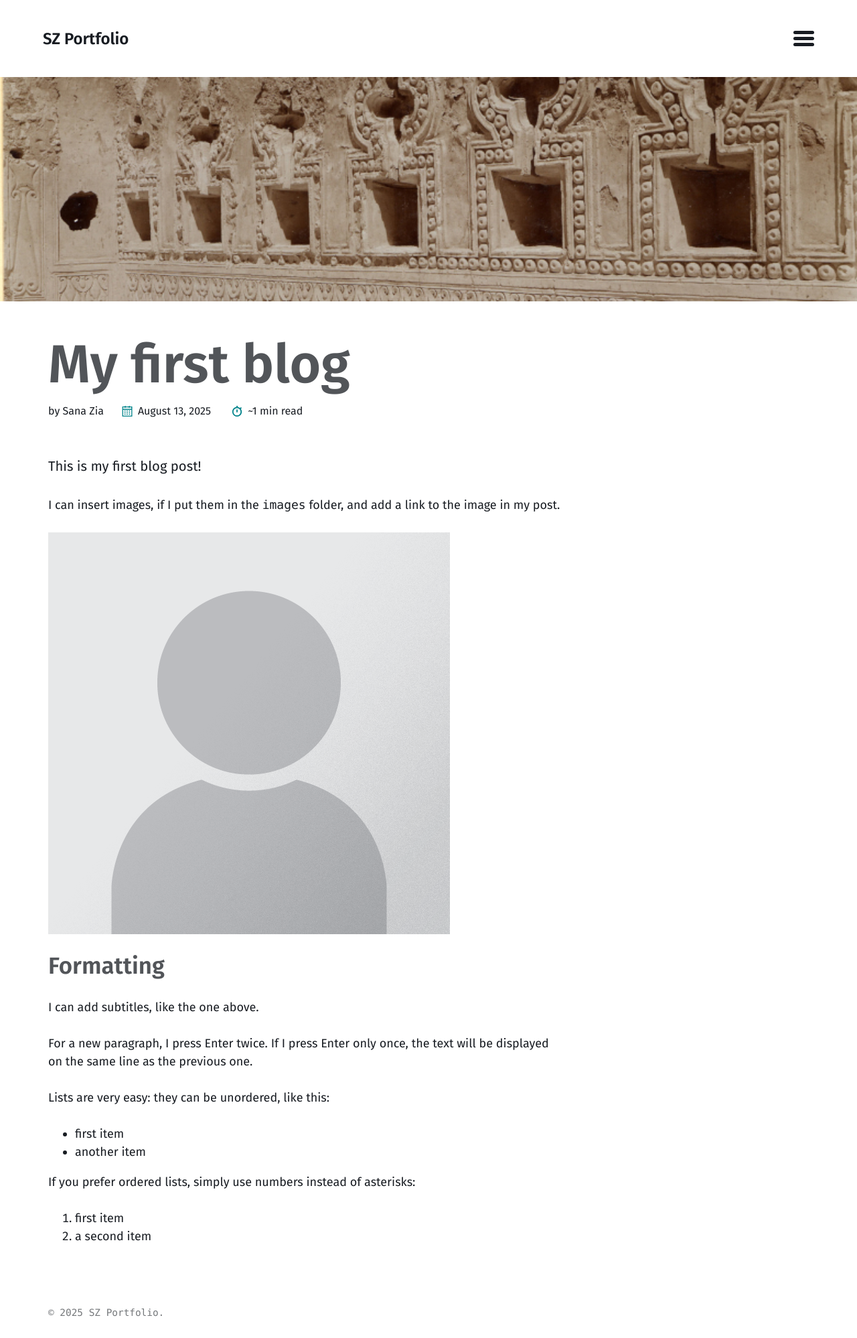
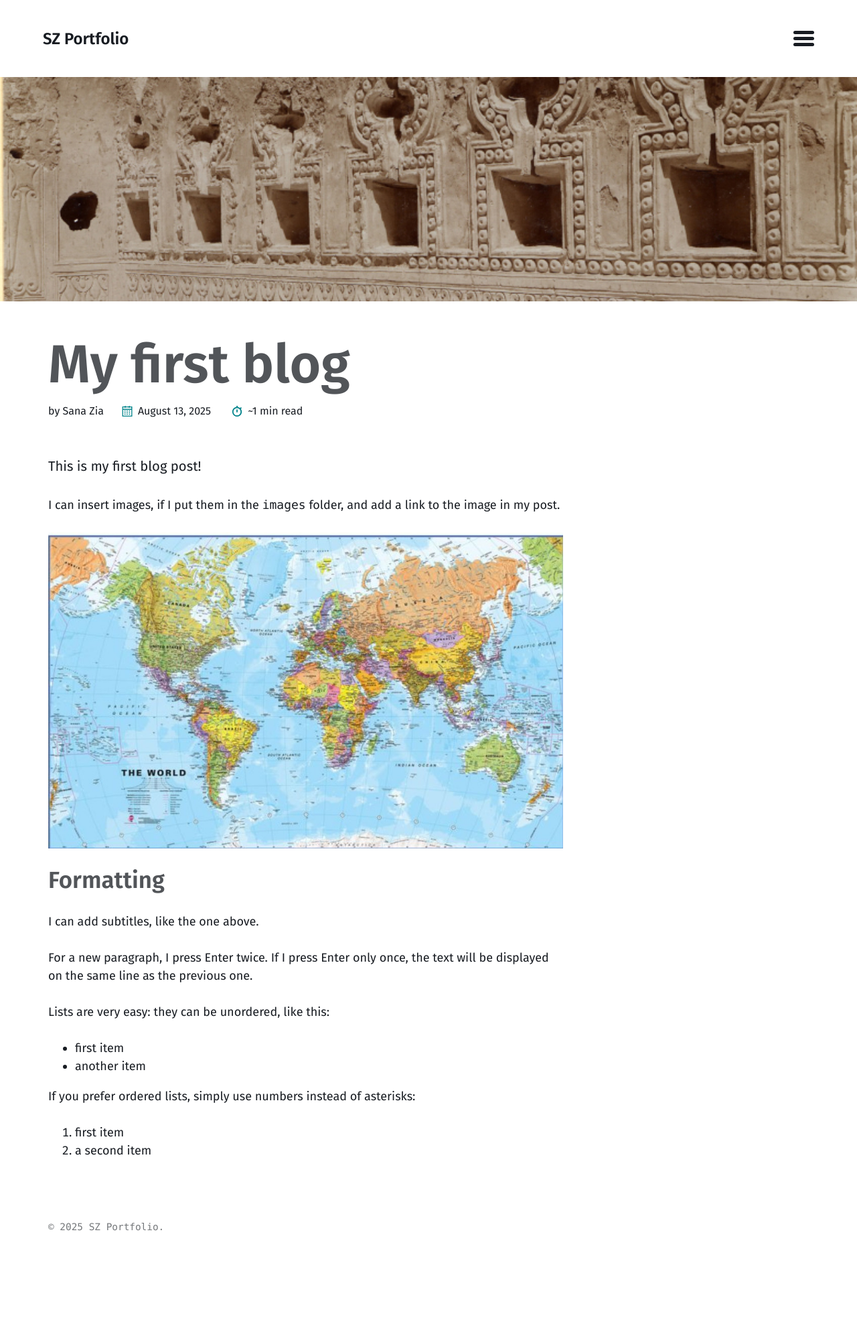
Before and after one commit to sanazia999-beep/portfolio, a Jekyll site: the page built from _posts/2025-08-13-first-blog.md, in a window 1280 px wide. Shown: the whole page at 67% size. Built offline with Jekyll 4.4.1, drawn with Linux system fonts in a browser that asks for light colours; after the commit the page ends 1871 px from its top, so only the background shows below that.

Commit message:
Add Image

```diff
--- a/_posts/2025-08-13-first-blog.md
+++ b/_posts/2025-08-13-first-blog.md
@@ -15,7 +15,7 @@ This is my first blog post!
 
 I can insert images, if I put them in the `images` folder, and add a link to the image in my post.
 
-![a random image]({{site.baseurl}}images/my_photo.png)
+![a random image]({{site.baseurl}}images/Screenshot 2025-09-10 123507.jpg)
 
 
 ## Formatting
```
